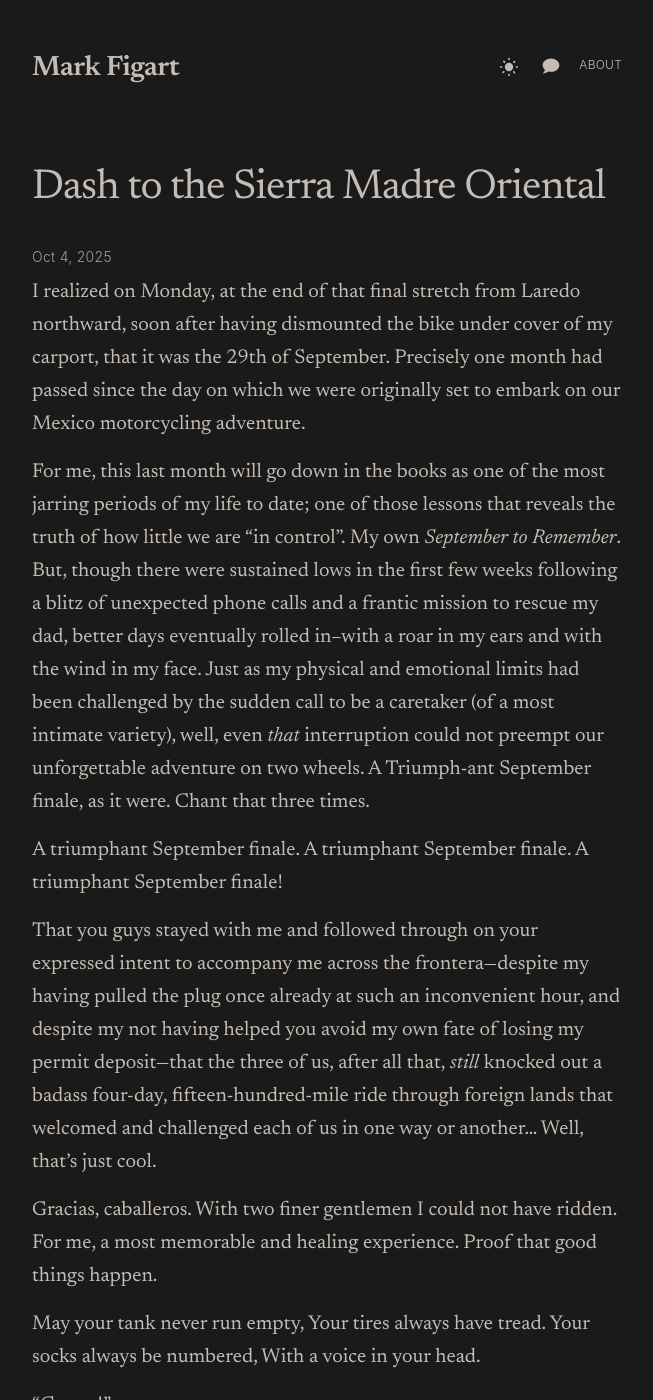
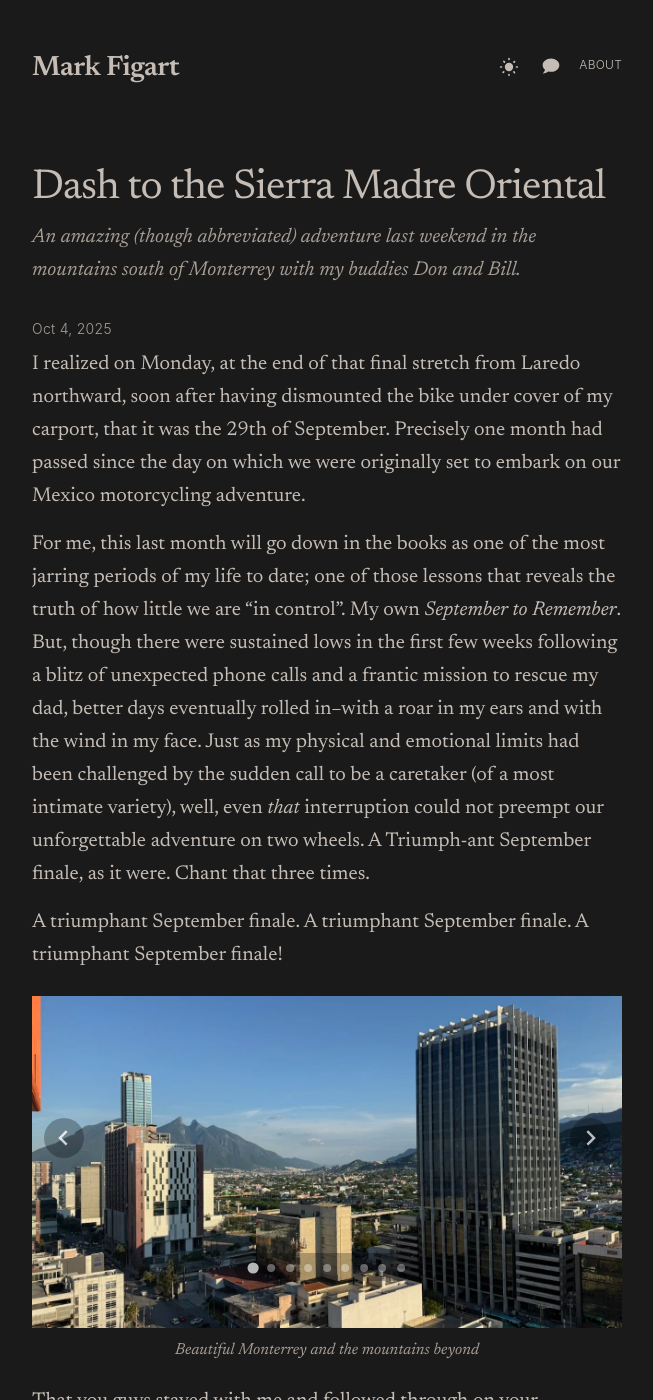
Before and after one commit to figart/60, a Jekyll site: the page built from _posts/2025-10-04-dash-to-mexico.md, in a window 1280 px wide and 1400 px high. Shown: the whole window, without its empty margins (313-966 px from the left). Built offline with Jekyll 4.4.1, drawn with Linux system fonts in a browser that asks for light colours.

Commit message:
mexico ride update

```diff
--- a/_posts/2025-10-04-dash-to-mexico.md
+++ b/_posts/2025-10-04-dash-to-mexico.md
@@ -3,6 +3,7 @@ layout: post
 title: "Dash to the Sierra Madre Oriental"
 date: 2025-10-04
 image: /assets/images/los-tres-amigos-linares.webp
+subtitle: An amazing (though abbreviated) adventure last weekend in the mountains south of Monterrey with my buddies Don and Bill.
 ---
 
 I realized on Monday, at the end of that final stretch from Laredo northward, soon after having dismounted the bike under cover of my carport, that it was the 29th of September. Precisely one month had passed since the day on which we were originally set to embark on our Mexico motorcycling adventure.
@@ -12,6 +13,16 @@ For me, this last month will go down in the books as one of the most jarring per
 A triumphant September finale.
 A triumphant September finale.
 A triumphant September finale!
+
+![Beautiful Monterrey and the mountains beyond](/assets/images/sierra-madre-oriental-2025/beautiful-monterrey-and-the-mountains-beyond.webp)
+![Chill with Bill](/assets/images/sierra-madre-oriental-2025/chill-with-bill.webp)
+![Don and Mark](/assets/images/sierra-madre-oriental-2025/don-and-mark.webp)
+![Don and Mark with motos](/assets/images/sierra-madre-oriental-2025/don-and-mark-with-motos.webp)
+![Hangin with Bill at dinner](/assets/images/sierra-madre-oriental-2025/hangin-with-bill-at-dinner.webp)
+![La Paloma Blanca in Santiago](/assets/images/sierra-madre-oriental-2025/la-paloma-blanca-in-santiago.webp)
+![Scenery](/assets/images/sierra-madre-oriental-2025/scenery.webp)
+![Taking pics along the way](/assets/images/sierra-madre-oriental-2025/taking-pics-along-the-way.webp)
+![Through the valley](/assets/images/sierra-madre-oriental-2025/through-the-valley.webp)
 
 That you guys stayed with me and followed through on your expressed intent to accompany me across the frontera—despite my having pulled the plug once already at such an inconvenient hour, and despite my not having helped you avoid my own fate of losing my permit deposit—that the three of us, after all that, _still_ knocked out a badass four-day, fifteen-hundred-mile ride through foreign lands that welcomed and challenged each of us in one way or another... Well, that's just cool.
 
```
Also changed, not shown: assets/images/sierra-madre-oriental-2025/beautiful-monterrey-and-the-mountains-beyond.webp (added), assets/images/sierra-madre-oriental-2025/chill-with-bill.webp (added), assets/images/sierra-madre-oriental-2025/don-and-mark-with-motos.webp (added), assets/images/sierra-madre-oriental-2025/don-and-mark.webp (added), assets/images/sierra-madre-oriental-2025/hangin-with-bill-at-dinner.webp (added), assets/images/sierra-madre-oriental-2025/la-paloma-blanca-in-santiago.webp (added), assets/images/sierra-madre-oriental-2025/scenery.webp (added), assets/images/sierra-madre-oriental-2025/taking-pics-along-the-way.webp (added), assets/images/sierra-madre-oriental-2025/through-the-valley.webp (added), 1 other file.
